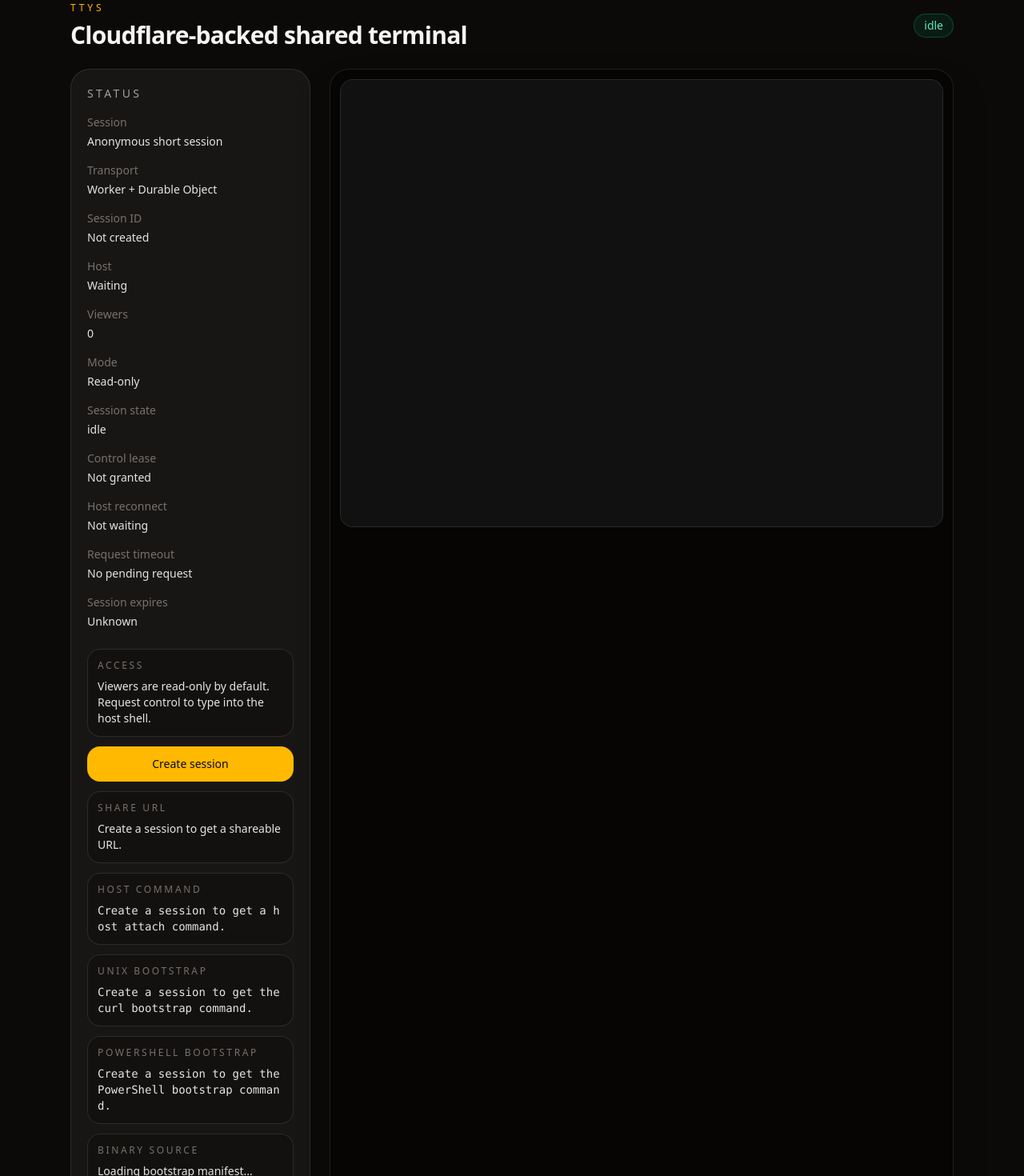
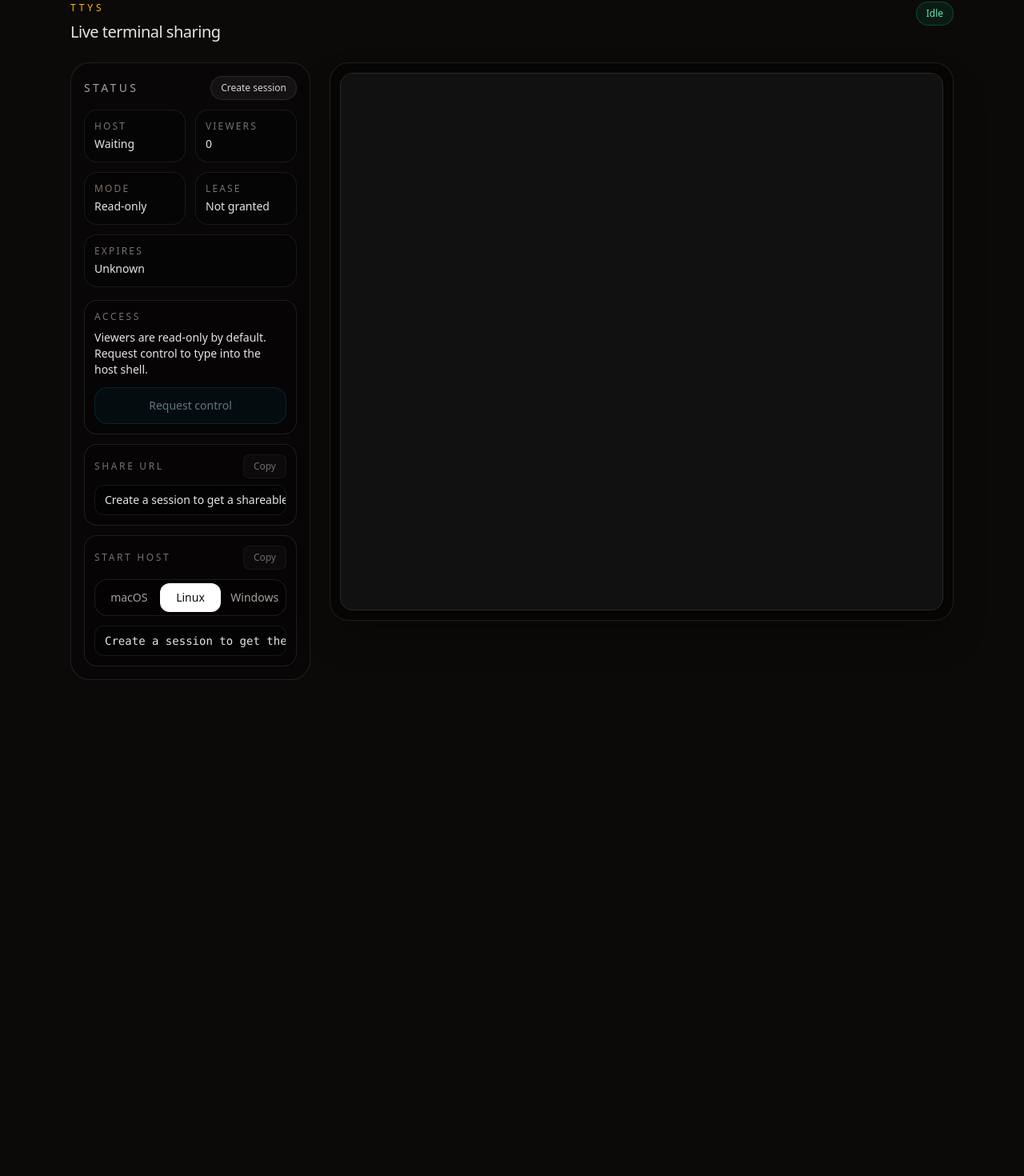
Before and after one commit to jiayx/ttys, a React (Vite) app in the folder apps/web/: page / in a window 1280 px wide. Shown: the part 30-1500 px from the top of the page at 80% size. After the commit the page ends 912 px from the top, so only its background shows below. Built offline with nearby package versions, Linux system fonts and the light colour scheme.

Commit message:
Refine web session UI and terminal behavior

```diff
--- a/apps/web/src/client/app.tsx
+++ b/apps/web/src/client/app.tsx
@@ -6,12 +6,6 @@
   viewerUrl: string;
   hostWebSocketUrl: string;
   viewerWebSocketUrl: string;
-};
-
-type BootstrapManifest = {
-  binaryBaseURL: string;
-  checksumsURL: string;
-  targets: Record<string, string>;
 };
 
 type SessionStatus = {
@@ -33,6 +27,10 @@
   pendingRequestExpiresAt: number | null;
 };
 
+type PlatformTab = "macos" | "linux" | "windows";
+type TransportState = "idle" | "connecting" | "connected" | "reconnecting" | "closed" | "error";
+type CopyLabel = "Copy" | "Copied" | "Copy failed";
+
 export function App() {
   const terminalRef = useRef<HTMLDivElement | null>(null);
   const terminal = useRef<TerminalController | null>(null);
@@ -41,30 +39,26 @@
   const canWriteRef = useRef(false);
   const previousStatusRef = useRef<SessionStatus | null>(null);
   const [sessionId, setSessionId] = useState<string | null>(readSessionId());
-  const [sessionInfo, setSessionInfo] = useState<SessionInfo | null>(() =>
-    buildSessionInfo(readSessionId()),
-  );
   const [sessionStatus, setSessionStatus] = useState<SessionStatus | null>(null);
-  const [bootstrapManifest, setBootstrapManifest] = useState<BootstrapManifest | null>(null);
   const [connecting, setConnecting] = useState(false);
   const [creating, setCreating] = useState(false);
   const [requestingControl, setRequestingControl] = useState(false);
+  const [selectedPlatform, setSelectedPlatform] = useState<PlatformTab>(() => detectPlatformTab());
   const [statusNote, setStatusNote] = useState<string | null>(null);
-  const [transportState, setTransportState] = useState("idle");
+  const [shareCopyLabel, setShareCopyLabel] = useState<CopyLabel>("Copy");
+  const [platformCopyLabel, setPlatformCopyLabel] = useState<CopyLabel>("Copy");
+  const [transportState, setTransportState] = useState<TransportState>("idle");
   const [now, setNow] = useState(() => Date.now());
   const reconnectAttempts = useRef(0);
   const reconnectTimer = useRef<number | null>(null);
+  const suppressReconnectRef = useRef(false);
+  const shareCopyTimerRef = useRef<number | null>(null);
+  const platformCopyTimerRef = useRef<number | null>(null);
+  const sessionInfo = useMemo(() => buildSessionInfo(sessionId), [sessionId]);
 
   const shareUrl = useMemo(() => {
     return sessionInfo?.viewerUrl ?? "";
   }, [sessionInfo]);
-  const hostCommand = useMemo(() => {
-    if (!sessionId || typeof window === "undefined") {
-      return "";
-    }
-
-    return `cd agent && go run ./cmd/ttys-agent -server ${window.location.origin} -session ${sessionId}`;
-  }, [sessionId]);
   const shellBootstrapCommand = useMemo(() => {
     if (!sessionId || typeof window === "undefined") {
       return "";
@@ -79,23 +73,27 @@
 
     return `& ([ScriptBlock]::Create((irm '${window.location.origin}/start.ps1?session=${sessionId}')))`;
   }, [sessionId]);
-  const bootstrapTargets = useMemo(() => {
-    if (!bootstrapManifest) {
-      return [];
+  const platformCommand = useMemo(() => {
+    if (selectedPlatform === "windows") {
+      return powershellBootstrapCommand;
     }
-
-    return Object.entries(bootstrapManifest.targets).sort(([left], [right]) =>
-      left.localeCompare(right),
-    );
-  }, [bootstrapManifest]);
+    return shellBootstrapCommand;
+  }, [powershellBootstrapCommand, selectedPlatform, shellBootstrapCommand]);
 
   useEffect(() => {
     canWriteRef.current = Boolean(sessionStatus?.canWrite);
   }, [sessionStatus?.canWrite]);
 
   useEffect(() => {
-    setSessionInfo(buildSessionInfo(sessionId));
-  }, [sessionId]);
+    return () => {
+      if (shareCopyTimerRef.current !== null) {
+        window.clearTimeout(shareCopyTimerRef.current);
+      }
+      if (platformCopyTimerRef.current !== null) {
+        window.clearTimeout(platformCopyTimerRef.current);
+      }
+    };
+  }, []);
 
   useEffect(() => {
     if (!sessionId) {
@@ -110,34 +108,6 @@
       window.clearInterval(timer);
     };
   }, [sessionId]);
-
-  useEffect(() => {
-    let cancelled = false;
-
-    async function loadBootstrapManifest() {
-      try {
-        const response = await fetch("/api/bootstrap/manifest");
-        if (!response.ok) {
-          return;
-        }
-
-        const manifest = (await response.json()) as BootstrapManifest;
-        if (!cancelled) {
-          setBootstrapManifest(manifest);
-        }
-      } catch {
-        if (!cancelled) {
-          setBootstrapManifest(null);
-        }
-      }
-    }
-
-    void loadBootstrapManifest();
-
-    return () => {
-      cancelled = true;
-    };
-  }, []);
 
   useEffect(() => {
     if (!terminalRef.current) {
@@ -263,7 +233,7 @@
         if (socket.current === ws) {
           socket.current = null;
         }
-        if (cancelled) {
+        if (cancelled || suppressReconnectRef.current) {
           return;
         }
         setTransportState("reconnecting");
@@ -341,6 +311,7 @@
               ? new Date(payload.controlLeaseExpiresAt).toLocaleTimeString()
               : "the lease expires";
             setStatusNote(`Control granted. Lease active until ${leaseUntil}.`);
+            terminal.current?.focus();
           } else if (previous.canWrite && !payload.canWrite) {
             setStatusNote(
               payload.controllerViewerId && payload.controllerViewerId !== payload.viewerId
@@ -391,17 +362,82 @@
       }
 
       const created = (await response.json()) as SessionInfo;
+      suppressReconnectRef.current = true;
+      if (reconnectTimer.current !== null) {
+        window.clearTimeout(reconnectTimer.current);
+        reconnectTimer.current = null;
+      }
+      inputCleanup.current?.();
+      inputCleanup.current = null;
+      socket.current?.close();
+      socket.current = null;
+      const createdInfo = normalizeSessionInfo(created);
       setSessionId(created.sessionId);
-      setSessionInfo(normalizeSessionInfo(created));
       reconnectAttempts.current = 0;
-      window.history.replaceState({}, "", normalizeSessionInfo(created).viewerUrl);
+      window.history.replaceState({}, "", createdInfo.viewerUrl);
       previousStatusRef.current = null;
       setStatusNote(null);
-      terminal.current?.clear();
+      setSessionStatus(null);
+      setTransportState("idle");
+      setConnecting(false);
+      terminal.current?.reset();
       terminal.current?.writeln("Session created.");
       terminal.current?.writeln("Waiting for host agent to attach...");
     } finally {
+      suppressReconnectRef.current = false;
       setCreating(false);
+    }
+  }
+
+  async function handleCopy(
+    value: string,
+    setState: (value: CopyLabel) => void,
+    timerRef: { current: number | null },
+  ) {
+    if (!value) {
+      return;
+    }
+
+    setState((await copyText(value)) ? "Copied" : "Copy failed");
+    if (timerRef.current !== null) {
+      window.clearTimeout(timerRef.current);
+    }
+    timerRef.current = window.setTimeout(() => {
+      timerRef.current = null;
+      setState("Copy");
+    }, 2000);
+  }
+
+  async function copyText(value: string) {
+    if (typeof navigator !== "undefined" && navigator.clipboard?.writeText) {
+      try {
+        await navigator.clipboard.writeText(value);
+        return true;
+      } catch {
+        // Fall back to execCommand below.
+      }
+    }
+
+    if (typeof document === "undefined") {
+      return false;
+    }
+
+    try {
+      const textarea = document.createElement("textarea");
+      textarea.value = value;
+      textarea.setAttribute("readonly", "");
+      textarea.style.position = "fixed";
+      textarea.style.opacity = "0";
+      textarea.style.pointerEvents = "none";
+      document.body.appendChild(textarea);
+      textarea.focus();
+      textarea.select();
+      textarea.setSelectionRange(0, textarea.value.length);
+      const copied = document.execCommand("copy");
+      document.body.removeChild(textarea);
+      return copied;
+    } catch {
+      return false;
     }
   }
 
@@ -421,9 +457,8 @@
 
   const modeLabel = sessionStatus?.canWrite ? "Control granted" : "Read-only";
   const leaseLabel = formatDeadline(sessionStatus?.controlLeaseExpiresAt ?? null, now);
-  const hostReconnectLabel = formatDeadline(sessionStatus?.hostDisconnectDeadline ?? null, now);
-  const requestDeadlineLabel = formatDeadline(sessionStatus?.pendingRequestExpiresAt ?? null, now);
   const sessionExpiryLabel = formatDeadline(sessionStatus?.sessionExpiresAt ?? null, now);
+  const connectionLabel = transportLabel(transportState);
   const canRequestControl =
     Boolean(sessionId) &&
     Boolean(sessionStatus?.hostConnected) &&
@@ -445,92 +480,68 @@
   return (
     <main className="min-h-screen bg-stone-950 text-stone-100">
       <section className="mx-auto flex min-h-screen max-w-6xl flex-col px-6 py-8">
-        <header className="mb-6 flex items-center justify-between gap-4">
+        <header className="mb-6 flex items-start justify-between gap-4">
           <div>
             <p className="text-xs uppercase tracking-[0.32em] text-amber-400">
               ttys
             </p>
-            <h1 className="mt-2 text-3xl font-semibold tracking-tight">
-              Cloudflare-backed shared terminal
+            <h1 className="mt-2 text-xl font-medium tracking-tight text-stone-200">
+              Live terminal sharing
             </h1>
           </div>
-          <div className="rounded-full border border-emerald-500/30 bg-emerald-500/10 px-3 py-1 text-sm text-emerald-300">
-            {transportState}
+          <div className="rounded-full border border-emerald-500/30 bg-emerald-500/10 px-3 py-1.5 text-xs font-medium text-emerald-300">
+            {connectionLabel}
           </div>
         </header>
 
         <div className="grid gap-6 lg:grid-cols-[300px_minmax(0,1fr)]">
-          <aside className="rounded-3xl border border-white/10 bg-white/5 p-5 backdrop-blur">
-            <h2 className="text-sm font-medium uppercase tracking-[0.24em] text-stone-400">
-              Status
-            </h2>
-            <dl className="mt-4 space-y-4 text-sm">
-              <div>
-                <dt className="text-stone-500">Session</dt>
-                <dd className="mt-1 text-stone-200">Anonymous short session</dd>
-              </div>
-              <div>
-                <dt className="text-stone-500">Transport</dt>
-                <dd className="mt-1 text-stone-200">Worker + Durable Object</dd>
-              </div>
-              <div>
-                <dt className="text-stone-500">Session ID</dt>
-                <dd className="mt-1 break-all text-stone-200">
-                  {sessionId ?? "Not created"}
-                </dd>
-              </div>
-              <div>
-                <dt className="text-stone-500">Host</dt>
+          <aside className="min-w-0 rounded-3xl border border-white/10 bg-black/30 p-4">
+            <div className="flex items-center justify-between gap-3">
+              <h2 className="text-sm font-medium uppercase tracking-[0.24em] text-stone-400">
+                Status
+              </h2>
+              <button
+                type="button"
+                onClick={() => void createSession()}
+                disabled={creating}
+                className="rounded-full border border-white/10 bg-white/5 px-3 py-1.5 text-xs font-medium text-stone-300 transition hover:bg-white/10 hover:text-stone-100 disabled:cursor-not-allowed disabled:opacity-50"
+              >
+                {creating ? "Creating..." : sessionId ? "New session" : "Create session"}
+              </button>
+            </div>
+            <dl className="mt-3 grid grid-cols-2 gap-3 text-sm">
+              <div className="rounded-2xl border border-white/8 bg-black/15 p-3">
+                <dt className="text-xs uppercase tracking-[0.18em] text-stone-500">Host</dt>
                 <dd className="mt-1 text-stone-200">
                   {sessionStatus?.hostConnected ? "Connected" : "Waiting"}
                 </dd>
               </div>
-              <div>
-                <dt className="text-stone-500">Viewers</dt>
+              <div className="rounded-2xl border border-white/8 bg-black/15 p-3">
+                <dt className="text-xs uppercase tracking-[0.18em] text-stone-500">Viewers</dt>
                 <dd className="mt-1 text-stone-200">
                   {sessionStatus?.viewerCount ?? 0}
                 </dd>
               </div>
-              <div>
-                <dt className="text-stone-500">Mode</dt>
+              <div className="rounded-2xl border border-white/8 bg-black/15 p-3">
+                <dt className="text-xs uppercase tracking-[0.18em] text-stone-500">Mode</dt>
                 <dd className="mt-1 text-stone-200">
                   {connecting ? "Connecting" : modeLabel}
                 </dd>
               </div>
-              <div>
-                <dt className="text-stone-500">Session state</dt>
-                <dd className="mt-1 text-stone-200">
-                  {sessionStatus?.state ?? "idle"}
-                </dd>
-              </div>
-              <div>
-                <dt className="text-stone-500">Control lease</dt>
+              <div className="rounded-2xl border border-white/8 bg-black/15 p-3">
+                <dt className="text-xs uppercase tracking-[0.18em] text-stone-500">Lease</dt>
                 <dd className="mt-1 text-stone-200">
                   {leaseLabel ?? "Not granted"}
                 </dd>
               </div>
-              <div>
-                <dt className="text-stone-500">Host reconnect</dt>
-                <dd className="mt-1 text-stone-200">
-                  {!sessionStatus?.hostConnected && hostReconnectLabel
-                    ? hostReconnectLabel
-                    : "Not waiting"}
-                </dd>
-              </div>
-              <div>
-                <dt className="text-stone-500">Request timeout</dt>
-                <dd className="mt-1 text-stone-200">
-                  {requestDeadlineLabel ?? "No pending request"}
-                </dd>
-              </div>
-              <div>
-                <dt className="text-stone-500">Session expires</dt>
+              <div className="col-span-2 rounded-2xl border border-white/8 bg-black/15 p-3">
+                <dt className="text-xs uppercase tracking-[0.18em] text-stone-500">Expires</dt>
                 <dd className="mt-1 text-stone-200">
                   {sessionExpiryLabel ?? "Unknown"}
                 </dd>
               </div>
             </dl>
-            <div className="mt-6 space-y-3">
+            <div className="mt-4 space-y-3">
               <div className="rounded-2xl border border-white/10 bg-black/20 p-3">
                 <p className="text-xs uppercase tracking-[0.22em] text-stone-500">
                   Access
@@ -539,85 +550,84 @@
                   {statusNote ??
                     "Viewers are read-only by default. Request control to type into the host shell."}
                 </p>
+                <button
+                  type="button"
+                  onClick={requestControl}
+                  disabled={!canRequestControl || requestingControl}
+                  className="mt-3 w-full rounded-2xl border border-sky-400/30 bg-sky-500/10 px-4 py-3 text-sm font-medium text-sky-200 transition hover:bg-sky-500/20 disabled:cursor-not-allowed disabled:opacity-50"
+                >
+                  {requestControlLabel}
+                </button>
               </div>
-              <button
-                type="button"
-                onClick={() => void createSession()}
-                disabled={creating}
-                className="w-full rounded-2xl bg-amber-400 px-4 py-3 text-sm font-medium text-stone-950 transition hover:bg-amber-300 disabled:cursor-not-allowed disabled:opacity-50"
-              >
-                {creating ? "Creating..." : sessionId ? "New session" : "Create session"}
-              </button>
-              <div className="rounded-2xl border border-white/10 bg-black/20 p-3">
-                <p className="text-xs uppercase tracking-[0.22em] text-stone-500">
-                  Share URL
-                </p>
-                <p className="mt-2 break-all text-sm text-stone-200">
+              <div className="min-w-0 rounded-2xl border border-white/10 bg-black/20 p-3">
+                <div className="flex items-center justify-between gap-3">
+                  <p className="text-xs uppercase tracking-[0.22em] text-stone-500">
+                    Share URL
+                  </p>
+                  <button
+                    type="button"
+                    onClick={() =>
+                      void handleCopy(shareUrl, setShareCopyLabel, shareCopyTimerRef)
+                    }
+                    disabled={!shareUrl}
+                    className="rounded-lg border border-white/10 bg-white/5 px-3 py-1.5 text-xs text-stone-300 transition hover:bg-white/10 disabled:cursor-not-allowed disabled:opacity-50"
+                  >
+                    {shareCopyLabel}
+                  </button>
+                </div>
+                <p className="mt-2 min-w-0 max-w-full overflow-x-auto whitespace-nowrap rounded-xl border border-white/8 bg-black/20 px-3 py-2 text-sm text-stone-200">
                   {shareUrl || "Create a session to get a shareable URL."}
                 </p>
               </div>
-              <div className="rounded-2xl border border-white/10 bg-black/20 p-3">
-                <p className="text-xs uppercase tracking-[0.22em] text-stone-500">
-                  Host command
-                </p>
-                <p className="mt-2 break-all font-mono text-sm text-stone-200">
-                  {hostCommand || "Create a session to get a host attach command."}
+              <div className="min-w-0 rounded-2xl border border-white/10 bg-black/20 p-3">
+                <div className="flex items-center justify-between gap-3">
+                  <p className="text-xs uppercase tracking-[0.22em] text-stone-500">
+                    Start host
+                  </p>
+                  <button
+                    type="button"
+                    onClick={() =>
+                      void handleCopy(
+                        platformCommand,
+                        setPlatformCopyLabel,
+                        platformCopyTimerRef,
+                      )
+                    }
+                    disabled={!platformCommand}
+                    className="rounded-lg border border-white/10 bg-white/5 px-3 py-1.5 text-xs text-stone-300 transition hover:bg-white/10 disabled:cursor-not-allowed disabled:opacity-50"
+                  >
+                    {platformCopyLabel}
+                  </button>
+                </div>
+                <div className="mt-3 grid grid-cols-3 rounded-2xl border border-white/10 bg-black/30 p-1">
+                  <PlatformButton
+                    active={selectedPlatform === "macos"}
+                    label="macOS"
+                    onClick={() => setSelectedPlatform("macos")}
+                  />
+                  <PlatformButton
+                    active={selectedPlatform === "linux"}
+                    label="Linux"
+                    onClick={() => setSelectedPlatform("linux")}
+                  />
+                  <PlatformButton
+                    active={selectedPlatform === "windows"}
+                    label="Windows"
+                    onClick={() => setSelectedPlatform("windows")}
+                  />
+                </div>
+                <p className="mt-3 min-w-0 max-w-full overflow-x-auto whitespace-nowrap rounded-xl border border-white/8 bg-black/20 px-3 py-2 font-mono text-sm text-stone-200">
+                  {platformCommand ||
+                    "Create a session to get the bootstrap command for this platform."}
                 </p>
               </div>
-              <div className="rounded-2xl border border-white/10 bg-black/20 p-3">
-                <p className="text-xs uppercase tracking-[0.22em] text-stone-500">
-                  Unix bootstrap
-                </p>
-                <p className="mt-2 break-all font-mono text-sm text-stone-200">
-                  {shellBootstrapCommand || "Create a session to get the curl bootstrap command."}
-                </p>
-              </div>
-              <div className="rounded-2xl border border-white/10 bg-black/20 p-3">
-                <p className="text-xs uppercase tracking-[0.22em] text-stone-500">
-                  PowerShell bootstrap
-                </p>
-                <p className="mt-2 break-all font-mono text-sm text-stone-200">
-                  {powershellBootstrapCommand ||
-                    "Create a session to get the PowerShell bootstrap command."}
-                </p>
-              </div>
-              <div className="rounded-2xl border border-white/10 bg-black/20 p-3">
-                <p className="text-xs uppercase tracking-[0.22em] text-stone-500">
-                  Binary source
-                </p>
-                <p className="mt-2 break-all text-sm text-stone-200">
-                  {bootstrapManifest?.binaryBaseURL ?? "Loading bootstrap manifest..."}
-                </p>
-                <p className="mt-3 text-xs uppercase tracking-[0.22em] text-stone-500">
-                  Checksums
-                </p>
-                <p className="mt-2 break-all text-sm text-stone-200">
-                  {bootstrapManifest?.checksumsURL ?? "Loading bootstrap manifest..."}
-                </p>
-                <p className="mt-3 text-xs uppercase tracking-[0.22em] text-stone-500">
-                  Targets
-                </p>
-                <p className="mt-2 text-sm text-stone-200">
-                  {bootstrapTargets.length > 0
-                    ? bootstrapTargets.map(([target]) => target).join(", ")
-                    : "Loading bootstrap manifest..."}
-                </p>
-              </div>
-              <button
-                type="button"
-                onClick={requestControl}
-                disabled={!canRequestControl || requestingControl}
-                className="w-full rounded-2xl border border-sky-400/30 bg-sky-500/10 px-4 py-3 text-sm font-medium text-sky-200 transition hover:bg-sky-500/20 disabled:cursor-not-allowed disabled:opacity-50"
-              >
-                {requestControlLabel}
-              </button>
             </div>
           </aside>
 
-          <section className="rounded-3xl border border-white/10 bg-black/50 p-3 shadow-2xl shadow-black/40">
+          <section className="min-w-0 rounded-3xl border border-white/10 bg-black/50 p-3 shadow-2xl shadow-black/40 lg:sticky lg:top-6 lg:self-start">
             <div
               ref={terminalRef}
-              className="h-[70vh] overflow-hidden rounded-2xl border border-white/10 bg-[#111111]"
+              className="min-w-0 h-[70vh] min-h-[24rem] overflow-hidden rounded-2xl border border-white/10 bg-[#111111] lg:h-[calc(100vh-8rem)]"
             />
           </section>
         </div>
@@ -633,6 +643,45 @@
 
   const match = window.location.pathname.match(/^\/s\/([^/]+)$/);
   return match?.[1] ?? null;
+}
+
+function PlatformButton({
+  active,
+  label,
+  onClick,
+}: {
+  active: boolean;
+  label: string;
+  onClick: () => void;
+}) {
+  return (
+    <button
+      type="button"
+      onClick={onClick}
+      className={`rounded-xl px-3 py-2 text-sm transition ${
+        active
+          ? "bg-white text-stone-950 shadow-sm"
+          : "text-stone-400 hover:text-stone-200"
+      }`}
+    >
+      {label}
+    </button>
+  );
+}
+
+function detectPlatformTab(): PlatformTab {
+  if (typeof window === "undefined") {
+    return "macos";
+  }
+
+  const platform = window.navigator.userAgent.toLowerCase();
+  if (platform.includes("win")) {
+    return "windows";
+  }
+  if (platform.includes("linux")) {
+    return "linux";
+  }
+  return "macos";
 }
 
 function viewerSocketURL(sessionId: string) {
@@ -704,6 +753,23 @@
   return `${new Date(timestamp).toLocaleTimeString()} (${relative})`;
 }
 
+function transportLabel(value: string) {
+  switch (value) {
+    case "connected":
+      return "Live";
+    case "connecting":
+      return "Connecting";
+    case "reconnecting":
+      return "Reconnecting";
+    case "closed":
+      return "Offline";
+    case "error":
+      return "Connection issue";
+    default:
+      return "Idle";
+  }
+}
+
 function parseControlFrame(value: string): Record<string, unknown> | null {
   try {
     const parsed = JSON.parse(value) as Record<string, unknown>;
```
Also changed, not shown: apps/web/src/client/terminal.ts (+40 -10 lines).
